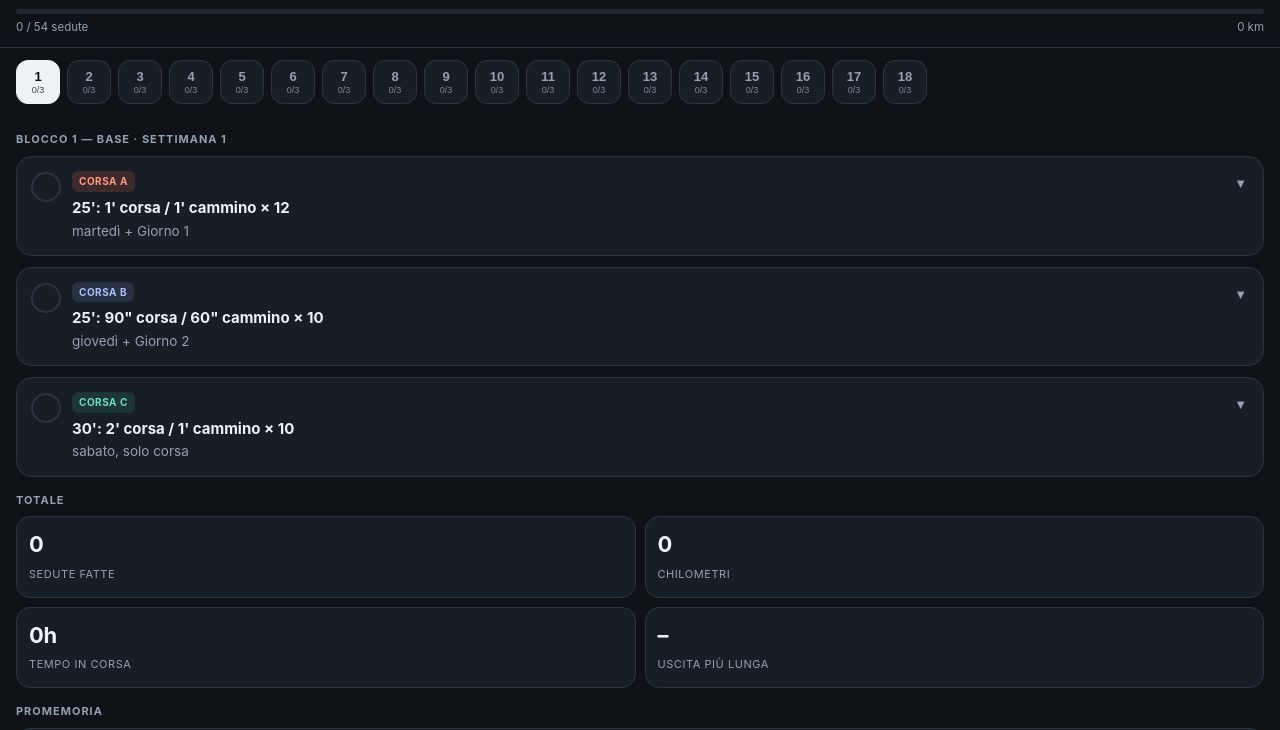
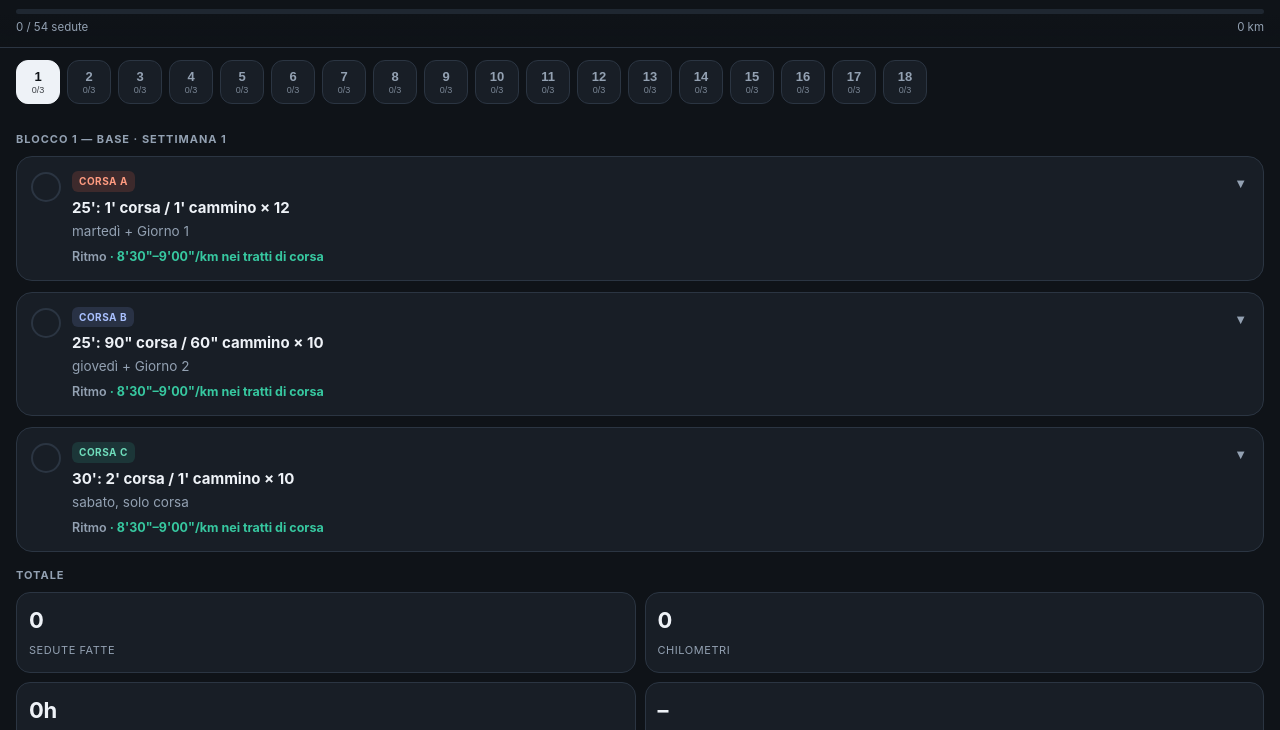
Before and after one commit to silviabooks/run-plan-10k, a plain HTML site: page index.html in a window 1280 px wide. Shown: the part 69-799 px from the top of the page. Drawn offline with Linux system fonts and the light colour scheme.

Commit message:
Update training plan details and enhance display of pace information

```diff
--- a/index.html
+++ b/index.html
@@ -98,6 +98,8 @@
     border-radius:10px;padding:9px 4px;font-size:12.5px;font-weight:600;font-family:inherit;
   }
   .feel button.on{background:var(--accent);border-color:var(--accent);color:#0f1318}
+  .target{font-size:12.5px;color:var(--accent2);font-weight:650;margin-top:7px;line-height:1.45}
+  .target b{color:var(--dim);font-weight:600}
   .pace{font-size:12.5px;color:var(--accent2);margin-top:9px;min-height:16px;font-weight:600}
   .hint{font-size:12px;color:var(--dim);margin-top:9px}
 
@@ -215,77 +217,77 @@
 <script>
 const PLAN = [
  {w:1,b:1,s:[
-   {k:'A',t:'25\': 1\' corsa / 1\' cammino × 12'},
-   {k:'B',t:'25\': 90" corsa / 60" cammino × 10'},
-   {k:'C',t:'30\': 2\' corsa / 1\' cammino × 10'}]},
+   {k:'A',p:'8\'30"–9\'00"/km nei tratti di corsa',t:'25\': 1\' corsa / 1\' cammino × 12'},
+   {k:'B',p:'8\'30"–9\'00"/km nei tratti di corsa',t:'25\': 90" corsa / 60" cammino × 10'},
+   {k:'C',p:'8\'30"–9\'00"/km nei tratti di corsa',t:'30\': 2\' corsa / 1\' cammino × 10'}]},
  {w:2,b:1,s:[
-   {k:'A',t:'30\': 2\' corsa / 1\' cammino × 10'},
-   {k:'B',t:'30\': 3\' corsa / 1\' cammino × 7'},
-   {k:'C',t:'35\': 3\' corsa / 1\' cammino × 9'}]},
+   {k:'A',p:'8\'30"–9\'00"/km nei tratti di corsa',t:'30\': 2\' corsa / 1\' cammino × 10'},
+   {k:'B',p:'8\'30"–9\'00"/km nei tratti di corsa',t:'30\': 3\' corsa / 1\' cammino × 7'},
+   {k:'C',p:'8\'30"–9\'00"/km nei tratti di corsa',t:'35\': 3\' corsa / 1\' cammino × 9'}]},
  {w:3,b:1,s:[
-   {k:'A',t:'30\': 4\' corsa / 1\' cammino × 6'},
-   {k:'B',t:'32\': 5\' corsa / 1\' cammino × 5'},
-   {k:'C',t:'38\': 5\' corsa / 1\' cammino × 6'}]},
+   {k:'A',p:'8\'30"–9\'00"/km nei tratti di corsa',t:'30\': 4\' corsa / 1\' cammino × 6'},
+   {k:'B',p:'8\'30"–9\'00"/km nei tratti di corsa',t:'32\': 5\' corsa / 1\' cammino × 5'},
+   {k:'C',p:'8\'30"–9\'00"/km nei tratti di corsa',t:'38\': 5\' corsa / 1\' cammino × 6'}]},
  {w:4,b:1,s:[
-   {k:'A',t:'25\' facile, con qualche pausa di cammino',tag:'scarico'},
-   {k:'B',t:'28\': 4\' corsa / 1\' cammino'},
-   {k:'C',t:'30\' corsa facile'}]},
+   {k:'A',p:'8\'30"–9\'00"/km, senza forzare',t:'25\' facile, con qualche pausa di cammino',tag:'scarico'},
+   {k:'B',p:'8\'30"–9\'00"/km',t:'28\': 4\' corsa / 1\' cammino'},
+   {k:'C',p:'8\'30"–9\'00"/km',t:'30\' corsa facile'}]},
  {w:5,b:1,s:[
-   {k:'A',t:'30\' corsa continua facile'},
-   {k:'B',t:'32\' corsa continua facile'},
-   {k:'C',t:'40\' continuo — concessi 2\' di cammino'}]},
+   {k:'A',p:'8\'30"–9\'00"/km',t:'30\' corsa continua facile'},
+   {k:'B',p:'8\'30"–9\'00"/km',t:'32\' corsa continua facile'},
+   {k:'C',p:'8\'30"–9\'00"/km',t:'40\' continuo — concessi 2\' di cammino'}]},
  {w:6,b:1,s:[
-   {k:'A',t:'35\' corsa continua'},
-   {k:'B',t:'35\' con 3 × 3\' moderato, 2\' facile in mezzo'},
-   {k:'C',t:'45\' corsa continua — circa 5 km',tag:'test'}]},
+   {k:'A',p:'8\'30"–9\'00"/km',t:'35\' corsa continua'},
+   {k:'B',p:'facile 8\'30"–9\'00" · i 3\' moderati a 6\'50"–7\'10"',t:'35\' con 3 × 3\' moderato, 2\' facile in mezzo'},
+   {k:'C',p:'8\'30"–9\'00"/km',t:'45\' corsa continua — circa 5 km',tag:'test'}]},
  {w:7,b:2,s:[
-   {k:'A',t:'35\' facile'},
-   {k:'B',t:'6 × 2\' forte, 90" di recupero'},
-   {k:'C',t:'50\' facile — circa 6 km'}]},
+   {k:'A',p:'8\'30"–9\'00"/km',t:'35\' facile'},
+   {k:'B',p:'2\' forti a 6\'15"–6\'30" · recupero a 9\'00"',t:'6 × 2\' forte, 90" di recupero'},
+   {k:'C',p:'8\'30"–9\'00"/km',t:'50\' facile — circa 6 km'}]},
  {w:8,b:2,s:[
-   {k:'A',t:'35\' facile'},
-   {k:'B',t:'5 × 4\' forte, 2\' di recupero'},
-   {k:'C',t:'55\' facile — circa 6,5 km'}]},
+   {k:'A',p:'8\'30"–9\'00"/km',t:'35\' facile'},
+   {k:'B',p:'4\' forti a 6\'15"–6\'30" · recupero a 9\'00"',t:'5 × 4\' forte, 2\' di recupero'},
+   {k:'C',p:'8\'30"–9\'00"/km',t:'55\' facile — circa 6,5 km'}]},
  {w:9,b:2,s:[
-   {k:'A',t:'35\' facile'},
-   {k:'B',t:'2 × 8\' moderato, 3\' di recupero'},
-   {k:'C',t:'60\' facile — circa 7 km'}]},
+   {k:'A',p:'8\'30"–9\'00"/km',t:'35\' facile'},
+   {k:'B',p:'8\' a 6\'50"–7\'10" · recupero facile',t:'2 × 8\' moderato, 3\' di recupero'},
+   {k:'C',p:'8\'30"–9\'00"/km',t:'60\' facile — circa 7 km'}]},
  {w:10,b:2,s:[
-   {k:'A',t:'30\' facile',tag:'scarico'},
-   {k:'B',t:'6 × 2\' moderato'},
-   {k:'C',t:'45\' facile'}]},
+   {k:'A',p:'8\'30"–9\'00"/km',t:'30\' facile',tag:'scarico'},
+   {k:'B',p:'2\' a 6\'50"–7\'10" · recupero facile',t:'6 × 2\' moderato'},
+   {k:'C',p:'8\'30"–9\'00"/km',t:'45\' facile'}]},
  {w:11,b:2,s:[
-   {k:'A',t:'35\' facile'},
-   {k:'B',t:'3 × 8\' moderato, 3\' di recupero'},
-   {k:'C',t:'65\' facile — circa 8 km'}]},
+   {k:'A',p:'8\'30"–9\'00"/km',t:'35\' facile'},
+   {k:'B',p:'8\' a 6\'45"–7\'00" · recupero facile',t:'3 × 8\' moderato, 3\' di recupero'},
+   {k:'C',p:'8\'30"–9\'00"/km',t:'65\' facile — circa 8 km'}]},
  {w:12,b:2,s:[
-   {k:'A',t:'30\' facile + 4 × 20" veloci'},
-   {k:'B',t:'Test 5 km a tutta, dopo 12\' di riscaldamento',tag:'test'},
-   {k:'C',t:'60\' facile'}]},
+   {k:'A',p:'8\'30"–9\'00"/km · le 4 × 20" quasi a tutta',t:'30\' facile + 4 × 20" veloci'},
+   {k:'B',p:'test: parti a 7\'00", chiudi a 6\'30"',t:'Test 5 km a tutta, dopo 12\' di riscaldamento',tag:'test'},
+   {k:'C',p:'8\'30"–9\'00"/km',t:'60\' facile'}]},
  {w:13,b:3,s:[
-   {k:'A',t:'35\' facile'},
-   {k:'B',t:'5 × 5\' a 6\'15"–6\'30", 2\'30" di recupero'},
-   {k:'C',t:'70\' facile — circa 8,5 km'}]},
+   {k:'A',p:'8\'15"–8\'45"/km',t:'35\' facile'},
+   {k:'B',p:'5\' a 6\'15"–6\'30" · recupero 2\'30" a 9\'00"',t:'5 × 5\' a 6\'15"–6\'30", 2\'30" di recupero'},
+   {k:'C',p:'8\'15"–8\'45"/km',t:'70\' facile — circa 8,5 km'}]},
  {w:14,b:3,s:[
-   {k:'A',t:'35\' facile'},
-   {k:'B',t:'20\' continuo a 6\'40"–6\'50"'},
-   {k:'C',t:'75\' facile — circa 9 km'}]},
+   {k:'A',p:'8\'15"–8\'45"/km',t:'35\' facile'},
+   {k:'B',p:'20\' continui a 6\'40"–6\'50"',t:'20\' continuo a 6\'40"–6\'50"'},
+   {k:'C',p:'8\'15"–8\'45"/km',t:'75\' facile — circa 9 km'}]},
  {w:15,b:3,s:[
-   {k:'A',t:'35\' facile'},
-   {k:'B',t:'3 × 8\' a 6\'15", 3\' di recupero'},
-   {k:'C',t:'80\' facile — circa 9,5 km'}]},
+   {k:'A',p:'8\'15"–8\'45"/km',t:'35\' facile'},
+   {k:'B',p:'8\' a 6\'15" · recupero 3\' facile',t:'3 × 8\' a 6\'15", 3\' di recupero'},
+   {k:'C',p:'8\'15"–8\'45"/km',t:'80\' facile — circa 9,5 km'}]},
  {w:16,b:3,s:[
-   {k:'A',t:'30\' facile',tag:'scarico'},
-   {k:'B',t:'3 × 5\' a 6\'10", 3\' di recupero'},
-   {k:'C',t:'60\' facile'}]},
+   {k:'A',p:'8\'15"–8\'45"/km',t:'30\' facile',tag:'scarico'},
+   {k:'B',p:'5\' a 6\'10" · recupero 3\' facile',t:'3 × 5\' a 6\'10", 3\' di recupero'},
+   {k:'C',p:'8\'15"–8\'45"/km',t:'60\' facile'}]},
  {w:17,b:3,s:[
-   {k:'A',t:'30\' facile + 4 × 20" veloci'},
-   {k:'B',t:'4 × 5\' a 6\'05", 2\'30" di recupero'},
-   {k:'C',t:'50-60\' facile'}]},
+   {k:'A',p:'8\'15"–8\'45"/km · le 4 × 20" quasi a tutta',t:'30\' facile + 4 × 20" veloci'},
+   {k:'B',p:'5\' a 6\'05" · recupero 2\'30"',t:'4 × 5\' a 6\'05", 2\'30" di recupero'},
+   {k:'C',p:'8\'15"–8\'45"/km',t:'50-60\' facile'}]},
  {w:18,b:3,s:[
-   {k:'A',t:'25\' facile + 4 × 20" veloci'},
-   {k:'B',t:'20\' facile'},
-   {k:'C',t:'10 km — parti a 6\'10", chiudi a 5\'50"',tag:'test'}]}
+   {k:'A',p:'8\'30"–9\'00"/km · le 4 × 20" quasi a tutta',t:'25\' facile + 4 × 20" veloci'},
+   {k:'B',p:'8\'30"–9\'00"/km',t:'20\' facile'},
+   {k:'C',p:'parti a 6\'10" e chiudi a 5\'50"',t:'10 km — parti a 6\'10", chiudi a 5\'50"',tag:'test'}]}
 ];
 
 const DAYS = {A:'martedì + Giorno 1', B:'giovedì + Giorno 2', C:'sabato, solo corsa'};
@@ -384,6 +386,7 @@ function renderPlan(){
       +     '<div class="badges">'+badges+'</div>'
       +     '<div class="name">'+x.t+'</div>'
       +     '<div class="desc">'+DAYS[x.k]+'</div>'
+      +     (x.p ? '<div class="target"><b>Ritmo</b> · '+x.p+'</div>' : '')
       +   '</div>'
       +   '<button class="chev" data-chev="'+id+'">'+(isOpen?'▲':'▼')+'</button>'
       + '</div>'
--- a/sw.js
+++ b/sw.js
@@ -1,4 +1,4 @@
-const CACHE = 'corsa10k-v1';
+const CACHE = 'corsa10k-v2';
 const ASSETS = ['./', './index.html', './manifest.webmanifest', './icon-192.png', './icon-512.png'];
 
 self.addEventListener('install', e => {
```
